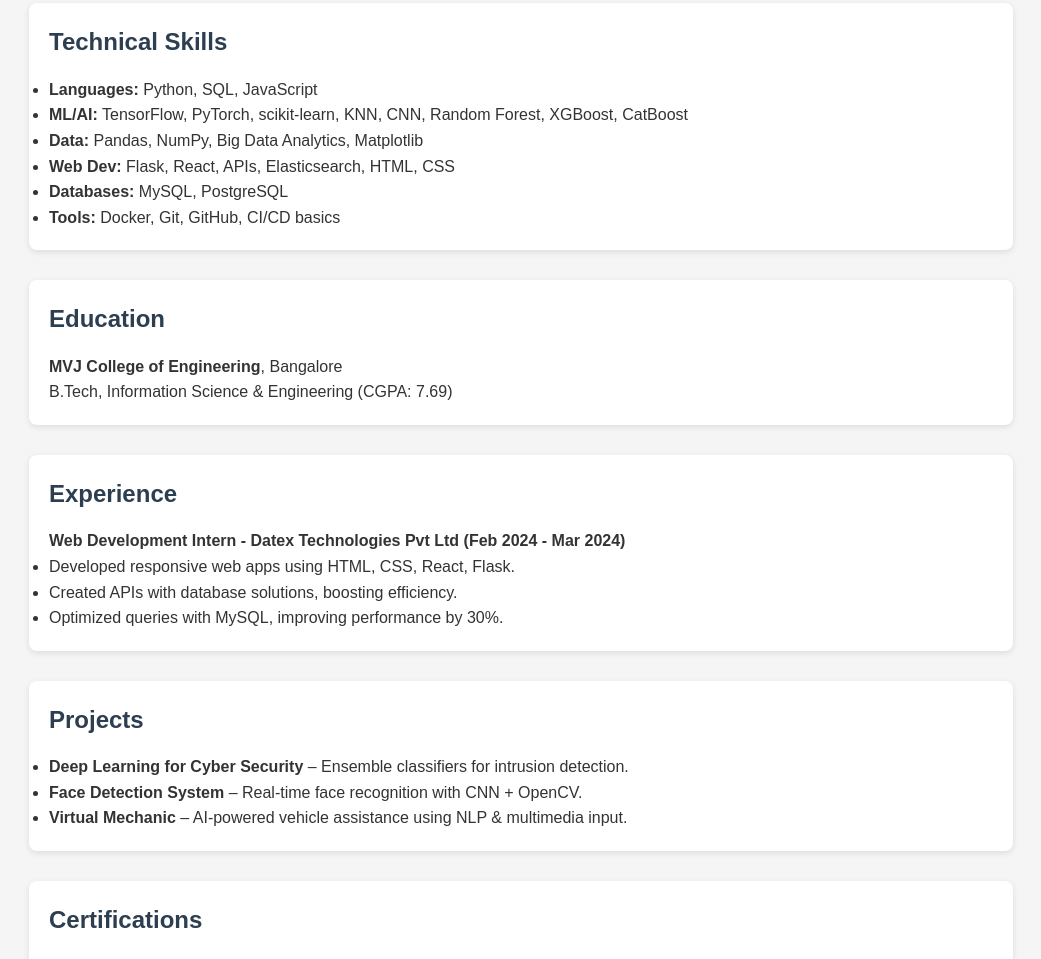
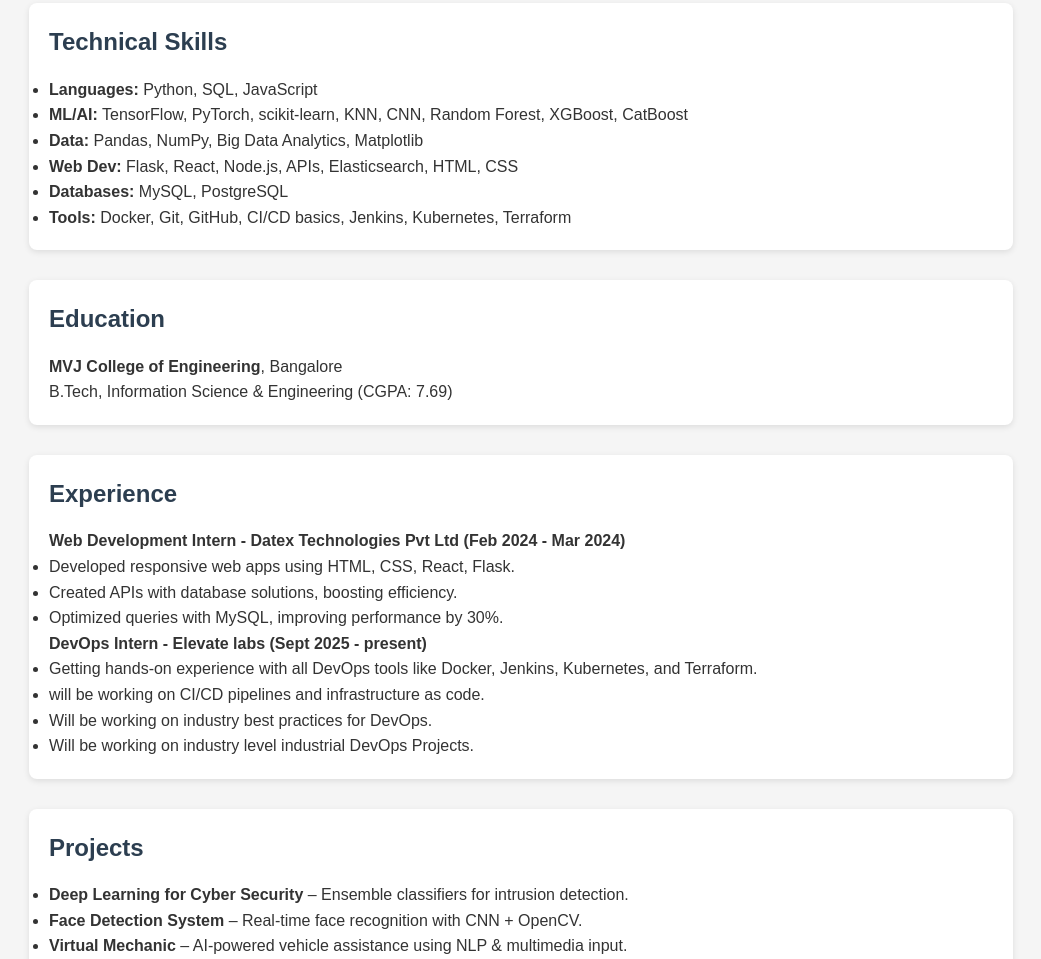
Before and after one commit to hcprajwal9901/task_6_github_pages, a plain HTML site: page index.html in a window 1280 px wide. Shown: the part 512-1471 px from the top of the page, without its empty margins (119-1160 px from the left). Drawn offline with Linux system fonts and the light colour scheme.

Commit message:
few changes made

```diff
--- a/index.html
+++ b/index.html
@@ -31,9 +31,9 @@
         <li><b>Languages:</b> Python, SQL, JavaScript</li>
         <li><b>ML/AI:</b> TensorFlow, PyTorch, scikit-learn, KNN, CNN, Random Forest, XGBoost, CatBoost</li>
         <li><b>Data:</b> Pandas, NumPy, Big Data Analytics, Matplotlib</li>
-        <li><b>Web Dev:</b> Flask, React, APIs, Elasticsearch, HTML, CSS</li>
+        <li><b>Web Dev:</b> Flask, React, Node.js, APIs, Elasticsearch, HTML, CSS</li>
         <li><b>Databases:</b> MySQL, PostgreSQL</li>
-        <li><b>Tools:</b> Docker, Git, GitHub, CI/CD basics</li>
+        <li><b>Tools:</b> Docker, Git, GitHub, CI/CD basics, Jenkins, Kubernetes, Terraform</li>
       </ul>
     </section>
 
@@ -49,6 +49,13 @@
         <li>Developed responsive web apps using HTML, CSS, React, Flask.</li>
         <li>Created APIs with database solutions, boosting efficiency.</li>
         <li>Optimized queries with MySQL, improving performance by 30%.</li>
+      </ul>
+       <p></p><b>DevOps Intern - Elevate labs (Sept 2025 - present)</b></p>
+        <ul>
+        <li>Getting hands-on experience with all DevOps tools like Docker, Jenkins, Kubernetes, and Terraform.</li>
+        <li>will be working on CI/CD pipelines and infrastructure as code.</li>
+        <li>Will be working on industry best practices for DevOps.</li>
+        <li>Will be working on industry level industrial DevOps Projects.</li>
       </ul>
     </section>
 
```
